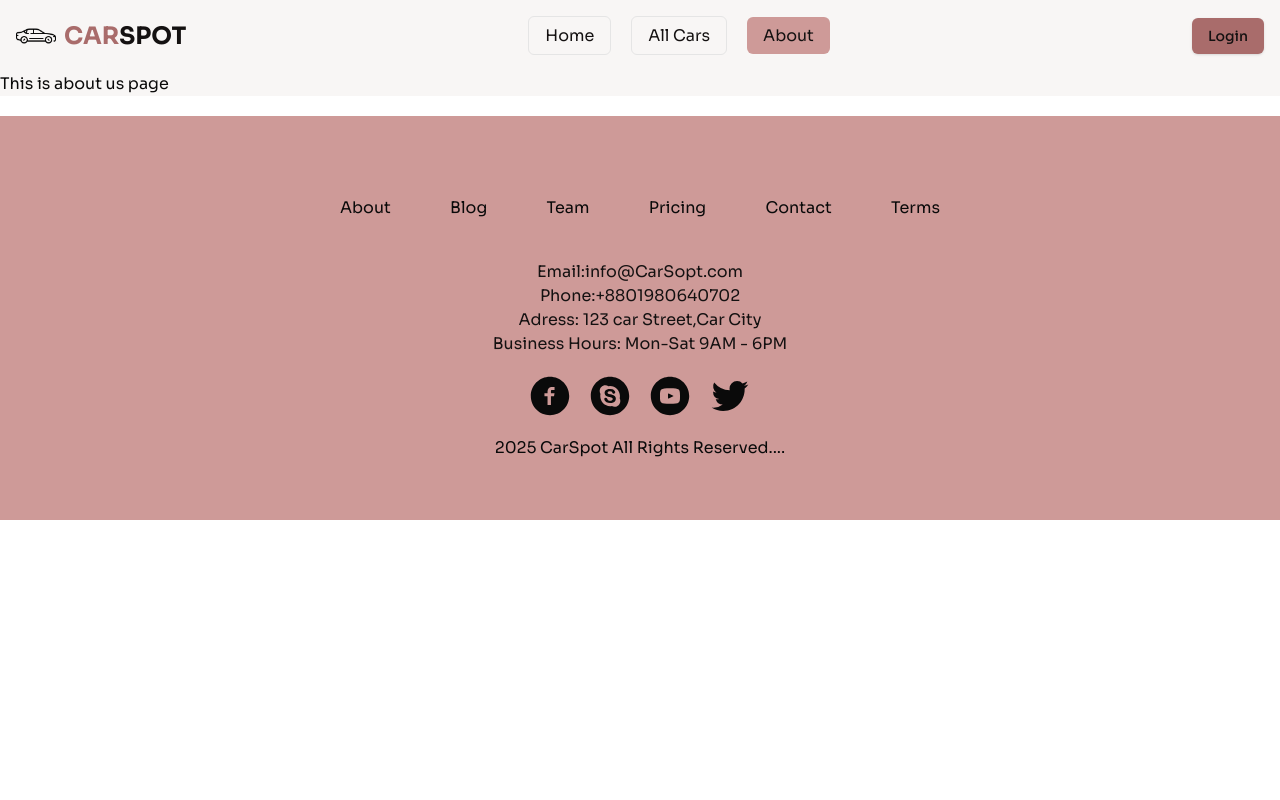
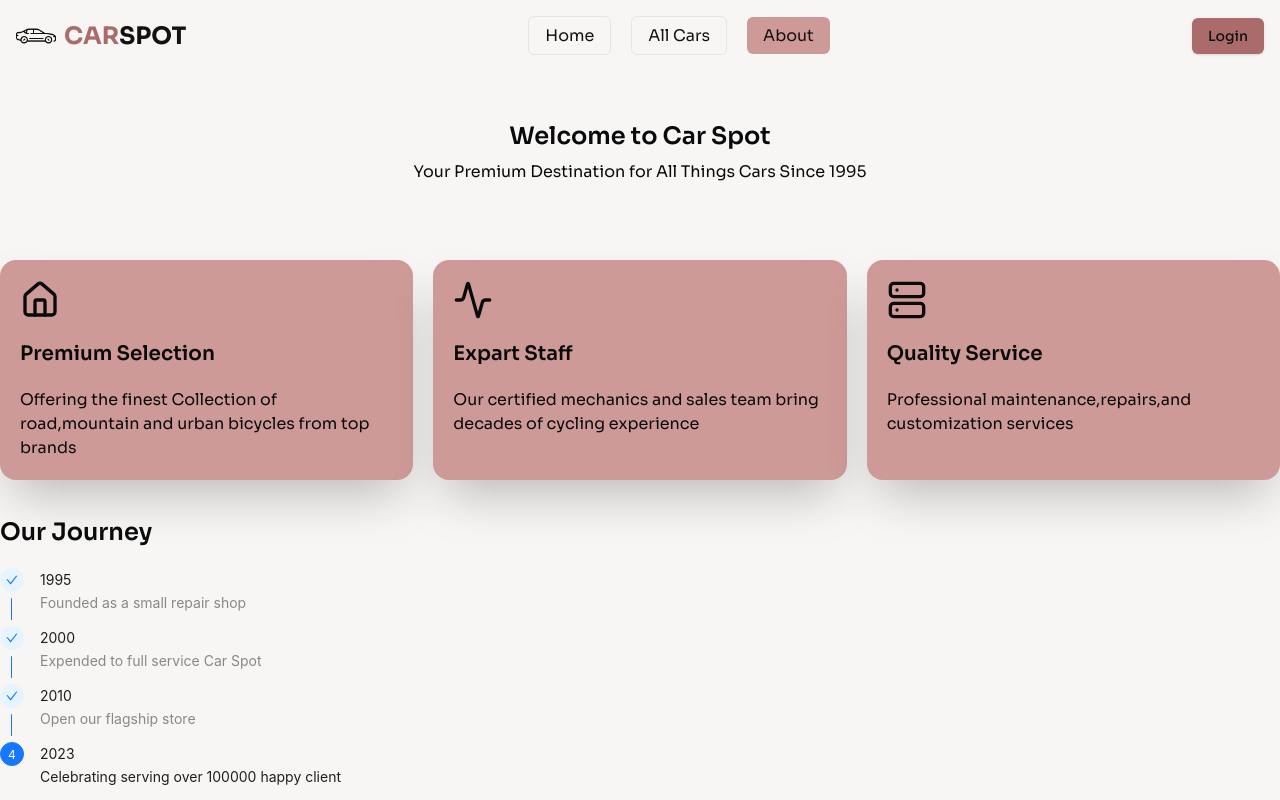
Before and after one commit to alamshuvo/Car-management-frontend, a React (Vite) app: page /about in a window 1280 px wide. Shown: the top 800 px of the page. Built offline with nearby package versions, Linux system fonts and the light colour scheme.

Commit message:
some code added

```diff
--- a/src/pages/AboutUs.tsx
+++ b/src/pages/AboutUs.tsx
@@ -1,11 +1,89 @@
-import React from 'react';
+import { Steps } from "antd";
+import { Activity, Home, ServerIcon } from "lucide-react";
+import React from "react";
 
 const AboutUs = () => {
-    return (
-        <div>
-            This is about us page
+  const description = "Founded as a small repair shop ";
+  const descriptiona = "Expended to full service Car Spot ";
+  const description3 = "Founded as a small repair shop ";
+  return (
+    <div className="bg-colorsa-background container mx-auto">
+      <div className="flex flex-col justify-center items-center p-10">
+        <h2 className="text-2xl font-semibold my-2">Welcome to Car Spot</h2>
+        <p>Your Premium Destination for All Things Cars Since 1995</p>
+      </div>
+      <div className="grid grid-cols-3 gap-5 my-5">
+        <div
+          className="
+  flex space-y-5 justify-start flex-col p-5 items-start my-4
+  bg-colorsa-secondary rounded-2xl shadow-2xl
+  hover:bg-colorsa-background cursor-pointer
+  transition-all duration-300 ease-in-out
+"
+        >
+          <Home size={40}></Home>
+          <p className="font-semibold text-xl">Premium Selection</p>
+          <p>
+            Offering the finest Collection of road,mountain and urban bicycles
+            from top brands
+          </p>
         </div>
-    );
+        <div
+          className="
+  flex space-y-5 justify-start flex-col p-5 items-start my-4
+  bg-colorsa-secondary rounded-2xl shadow-2xl
+  hover:bg-colorsa-background cursor-pointer
+  transition-all duration-300 ease-in-out
+"
+        >
+          <Activity size={40}></Activity>
+          <p className="font-semibold text-xl">Expart Staff</p>
+          <p>
+            Our certified mechanics and sales team bring decades of cycling
+            experience
+          </p>
+        </div>
+        <div
+          className="
+  flex space-y-5 justify-start flex-col p-5 items-start my-4
+  bg-colorsa-secondary rounded-2xl shadow-2xl
+  hover:bg-colorsa-background cursor-pointer
+  transition-all duration-300 ease-in-out
+"
+        >
+          <ServerIcon size={40}></ServerIcon>
+          <p className="font-semibold text-xl">Quality Service</p>
+          <p>Professional maintenance,repairs,and customization services</p>
+        </div>
+      </div>
+
+      <div className="flex flex-col space-y-5">
+        <p className="text-2xl font-semibold">Our Journey</p>
+        <Steps
+          direction="vertical"
+          size="small"
+          current={3}
+
+
+          items={[
+            { title: "1995", description:"Founded as a small repair shop" },
+            {
+              title: "2000",
+              description:"Expended to full service Car Spot ",
+            },
+            {
+              title: "2010",
+              description:"Open our flagship store",
+            },
+            {
+                title: "2023",
+                description:"Celebrating serving over 100000 happy client",
+              },
+          ]}
+        />
+      </div>
+    </div>
+  );
 };
 
-export default AboutUs
+export default AboutUs;
--- a/src/pages/admin/AdminDashboard.tsx
+++ b/src/pages/admin/AdminDashboard.tsx
@@ -1,9 +1,20 @@
+import { Skeleton } from "@/components/ui/skeleton";
+import { useTotalRevenueQuery } from "@/redux/features/order/order";
 
 
 const AdminDashboard = () => {
+    const { isLoading, data } = useTotalRevenueQuery(undefined, {
+        refetchOnMountOrArgChange: true,
+      });
+      if (isLoading) {
+        return <Skeleton></Skeleton>
+      }
     return (
         <div>
-            This is admin dashboard
+            <div className=" mx-auto bg-red-300 p-10 space-y-5 rounded-lg ">
+            <p className="text-center font-bold text-2xl">Total Revenue</p>
+            <p className="text-center font-semibold">{data.data.totalRevenue} BDT</p>
+            </div>
         </div>
     );
 };
--- /dev/null
+++ b/src/pages/admin/ViewOrders.tsx
@@ -0,0 +1,83 @@
+import { useGetOrderQuery } from "@/redux/features/order/order";
+import { Badge, Skeleton } from "antd";
+
+export interface Transaction {
+  id: string;
+  transactionStatus: string | null;
+  bank_status: string;
+  date_time: string;
+  method: string;
+  sp_code: string;
+  sp_message: string;
+}
+
+export interface Product {
+  product: string;
+  quantity: number;
+  _id: string;
+}
+
+export interface Order {
+  transaction: Transaction;
+  _id: string;
+  user: string;
+  products: Product[];
+  totalPrice: number;
+  status: string;
+  createdAt: string;
+  updatedAt: string;
+  __v: number;
+}
+
+export default function ViewOrders() {
+  const { isLoading, data } = useGetOrderQuery(undefined, {
+    refetchOnMountOrArgChange: true,
+  });
+  const orderData: Order[] = data?.data;
+
+  return isLoading ? (
+    <Skeleton />
+  ) : (
+    <div className="mx-auto p-10 columns-1 divide-y divide-x">
+      {orderData?.map((order) => (
+        <div className="grid grid-cols-2 gap-4">
+          <div>
+            <h3 className="font-semibold">Customer Information</h3>
+            <p>User ID: {order?.user}</p>
+            <p>Order Date: {new Date(order?.createdAt).toLocaleString()}</p>
+            <p>Last Updated: {new Date(order?.updatedAt).toLocaleString()}</p>
+          </div>
+          <div>
+            <h3 className="font-semibold">Order Summary</h3>
+            <p>Total Price: ${order?.totalPrice?.toFixed(2)}</p>
+            <p>
+              Status:{" "}
+              <Badge
+                status={order?.status === "Pending" ? "warning" : "success"}
+              >
+                {order?.status}
+              </Badge>
+            </p>
+          </div>
+          <div className="">
+            <h3 className="font-semibold">Products</h3>
+            <ul>
+              {order?.products?.map((product, i) => (
+                <li key={i}>
+                  Product ID: {product?.product}, Quantity: {product?.quantity}
+                </li>
+              ))}
+            </ul>
+          </div>
+          <div className="">
+            <h3 className="font-semibold">Transaction Details</h3>
+            <p>Transaction ID: {order?.transaction?.id}</p>
+            <p>Payment Method: {order?.transaction?.method}</p>
+            <p>Transaction Date: {order?.transaction?.date_time}</p>
+            <p>Transaction Status: {order?.transaction?.bank_status}</p>
+          </div>
+        </div>
+      ))}
+    </div>
+  );
+}
--- a/src/redux/features/order/order.ts
+++ b/src/redux/features/order/order.ts
@@ -26,6 +26,19 @@ const orderApi = baseApi.injectEndpoints({
         //   };
         // },
       }),
+     totalRevenue: builder.query({
+        query: () => ({
+          url: `/orders/revenue`,
+          method: "GET",
+        }),
+        // transformErrorResponse: (response: TResoponseRedux<TCars>) => {
+        //   console.log("inside redux", response);
+        //   return {
+        //     data: response.data,
+        //     meta: response.meta,
+        //   };
+        // },
+      }),
       getOrderById: builder.query({
         query: (userId) => ({
           url: `/orders/single-order?userId=${userId}`, // Include userId as a query parameter
@@ -42,4 +55,4 @@ const orderApi = baseApi.injectEndpoints({
   }),
 });
 
-export const { useCreateOrderMutation,useGetOrderQuery,useVerifyOrderQuery,useGetOrderByIdQuery} = orderApi;
+export const { useCreateOrderMutation,useGetOrderQuery,useVerifyOrderQuery,useGetOrderByIdQuery,useTotalRevenueQuery} = orderApi;
--- a/src/routes/admin.route.tsx
+++ b/src/routes/admin.route.tsx
@@ -1,4 +1,5 @@
 import AdminDashboard from "@/pages/admin/AdminDashboard";
+import ViewOrders from "@/pages/admin/ViewOrders";
 
 export const adminPaths = [
     {
@@ -6,5 +7,15 @@ export const adminPaths = [
         path:"dashboard",
         element:<AdminDashboard></AdminDashboard>
     },
+    {
+        name:"Manage Product",
+        path:"manage-product",
+        element:<AdminDashboard></AdminDashboard>
+    },
+    {
+        name:"View orders",
+        path:"view-orders",
+        element:<ViewOrders></ViewOrders>
+    },
 
 ]
```
